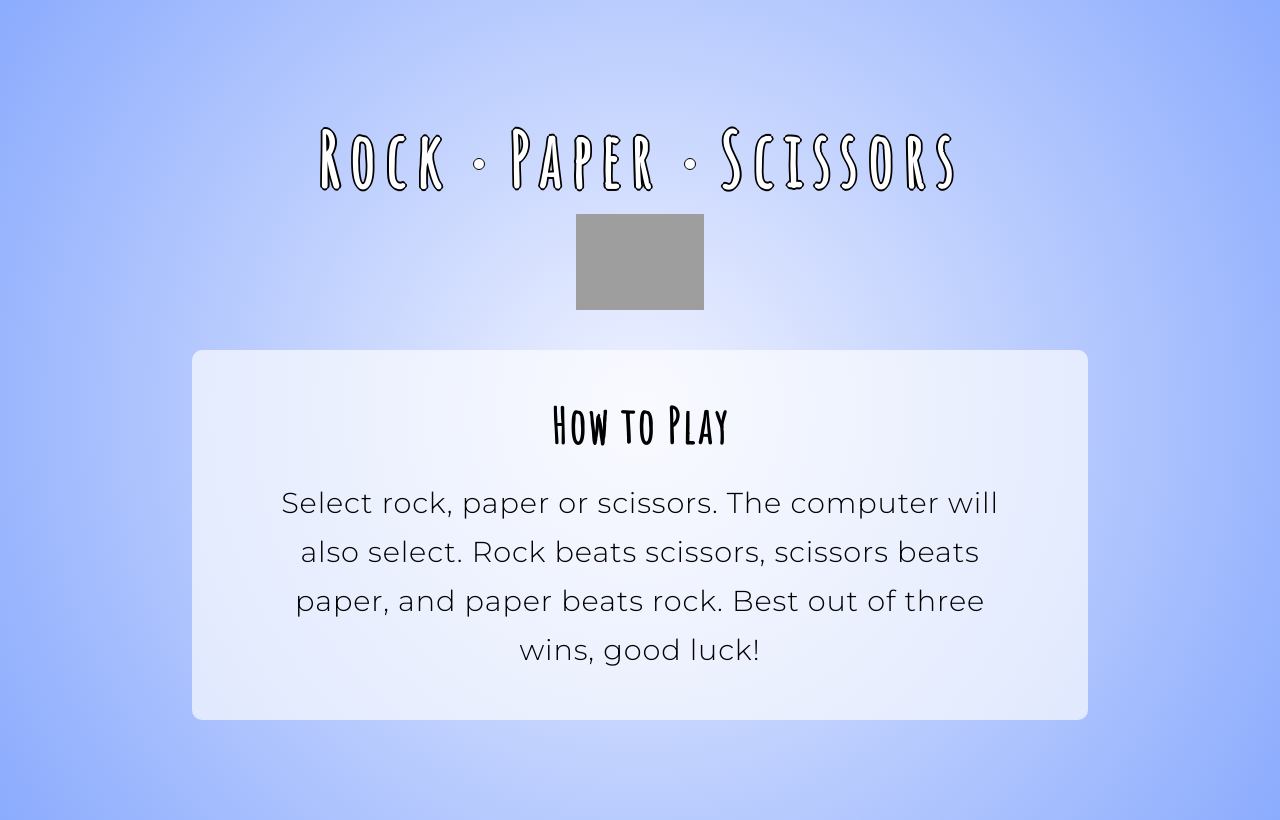
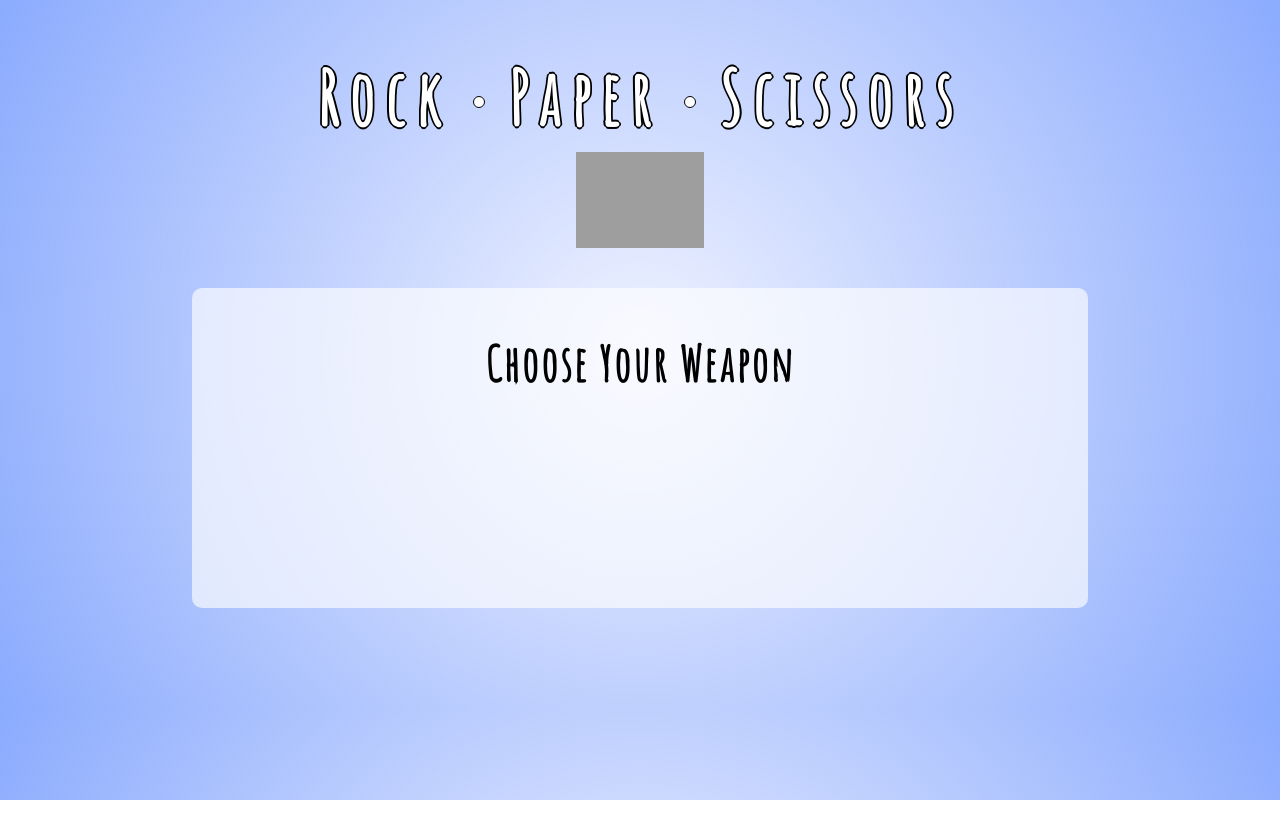
Before and after one commit to elenabaurkot/RPS, a plain HTML site: page index.html in a window 1280 px wide. Drawn offline with Linux system fonts and the light colour scheme; grey boxes are pictures that could not be loaded.

Commit message:
selection container added

```diff
--- a/index.html
+++ b/index.html
@@ -14,23 +14,28 @@
   <body>
     <!-- Page Header -->
     <header>
-      <h1>
+      <h1 class="game-header">
         Rock <span class="dot"></span> Paper <span class="dot"></span> Scissors
       </h1>
       <span class="logo"></span>
     </header>
 
     <!-- Game rules container -->
-    <div class="rules-container">
-      <h2 class="rules-header">How to Play</h2>
+    <div id="rules-container" class="start-container hide">
+      <h2 class="start-header">How to Play</h2>
       <p class="rules-explained">
         Select rock, paper or scissors. The computer will also select. Rock
         beats scissors, scissors beats paper, and paper beats rock. Best out of
         three wins, good luck!
       </p>
+      <button class="next-button">Next</button>
 
       <!-- Inside this div put a div that contains three buttons which are images of rock paper and scissors
       On click it should alert you selected X and then could use timer to wait one or two seconds until adding hide class to this div and removing hide class from hands div -->
+    </div>
+
+    <div id="select-container" class="start-container">
+      <h2 class="start-header">Choose Your Weapon</h2>
     </div>
 
     <!-- Game Container (Rock match hands) -->
--- a/style.css
+++ b/style.css
@@ -9,16 +9,18 @@ body {
 }
 
 header {
-  font-family: 'Amatic SC', cursive;
+  font-family: 'Amatic SC', sans-serif;
   font-size: 1.8rem;
   letter-spacing: 0.3rem;
   color: white;
   text-shadow: -1.2px 0 black, 0 1.2px black, 1.2px 0 black, 0 -1.2px black;
   text-align: center;
+  margin-top: 0;
 }
 
-h1 {
+.game-header {
   margin-bottom: 0;
+  margin-top: 3%;
 }
 
 .dot {
@@ -54,7 +56,7 @@ h1 {
 }
 
 /* Rules DIV */
-.rules-container {
+.start-container {
   text-align: center;
   background-color: rgba(255, 255, 255, 0.65);
   width: 95%;
@@ -65,7 +67,7 @@ h1 {
   margin-left: auto;
   margin-bottom: 100px;
 }
-.rules-header {
+.start-header {
   padding-top: 5%;
   padding-bottom: 2%;
   font-family: 'Amatic SC', sans-serif;
@@ -77,14 +79,29 @@ h1 {
 .rules-explained {
   width: 95%;
   padding: 5px;
-  padding-bottom: 5%;
-  margin-top: 0;
+  margin: 0 auto;
   font-family: 'Montserrat', sans-serif;
   letter-spacing: 0.03em;
   line-height: 1.7em;
   font-size: 1.2em;
-  margin-right: auto;
-  margin-left: auto;
+}
+.next-button {
+  font-size: 1.6em;
+  font-family: 'Amatic SC', sans-serif;
+  letter-spacing: 0.2em;
+  margin-top: 10px;
+  margin-bottom: 5%;
+  width: auto;
+  padding: 0.6% 3.5%;
+  border-radius: 12px;
+  border: 1.5px rgb(211, 205, 231) solid;
+  background-color: rgb(225, 230, 245);
+  font-weight: bold !important;
+  outline-color: white;
+}
+.next-button:hover {
+  background-color: cornflowerblue;
+  color: white;
 }
 
 /* Game container div */
@@ -118,15 +135,18 @@ h1 {
 
 /* MEDIA QUERIES */
 @media screen and (min-width: 600px) {
-  .rules-container {
+  .start-container {
     width: 90%;
   }
   .rules-explained {
     width: 90%;
     font-size: 1.4em;
   }
-  .rules-header {
+  .start-header {
     font-size: 2.3em;
+  }
+  .game-header {
+    margin-top: 4%;
   }
 }
 @media screen and (min-width: 768px) {
@@ -134,7 +154,6 @@ h1 {
     font-size: 2rem;
     letter-spacing: 0.45rem;
     text-shadow: -1.5px 0 black, 0 1.5px black, 1.5px 0 black, 0 -1.5px black;
-    padding-top: 5%;
   }
   .dot {
     height: 8px;
@@ -146,13 +165,13 @@ h1 {
     width: 7rem;
     margin: 7px auto;
   }
-  .rules-header {
+  .start-header {
     font-size: 2.4em;
   }
   .rules-explained {
     font-size: 1.5em;
   }
-  .rules-container {
+  .start-container {
     width: 80%;
   }
 }
@@ -173,7 +192,7 @@ h1 {
     width: 8rem;
     margin: 8px auto;
   }
-  .rules-header {
+  .start-header {
     font-size: 2.7em;
   }
   .rules-explained {
@@ -181,10 +200,10 @@ h1 {
   }
 }
 @media screen and (min-width: 1024px) {
-  .rules-container {
+  .start-container {
     width: 70%;
   }
-  .rules-header {
+  .start-header {
     font-size: 3em;
   }
   .rules-explained {
```
